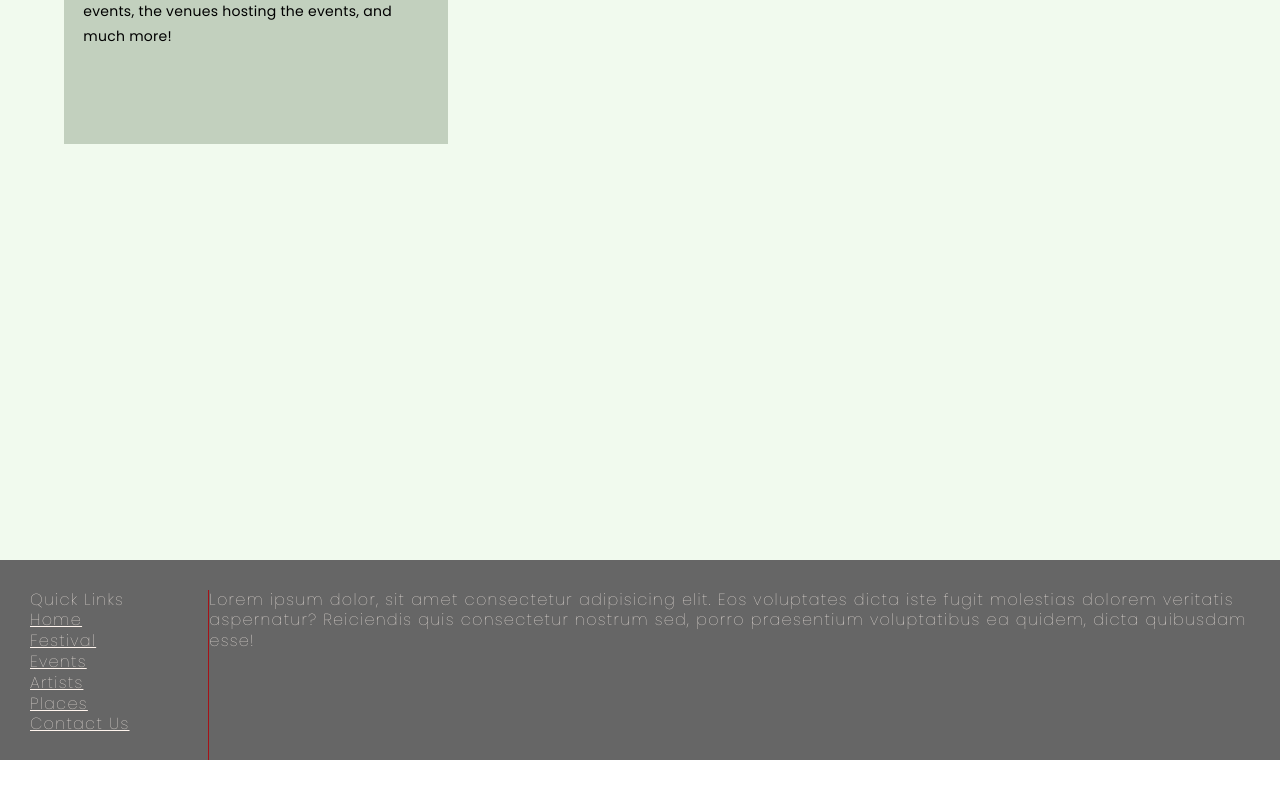
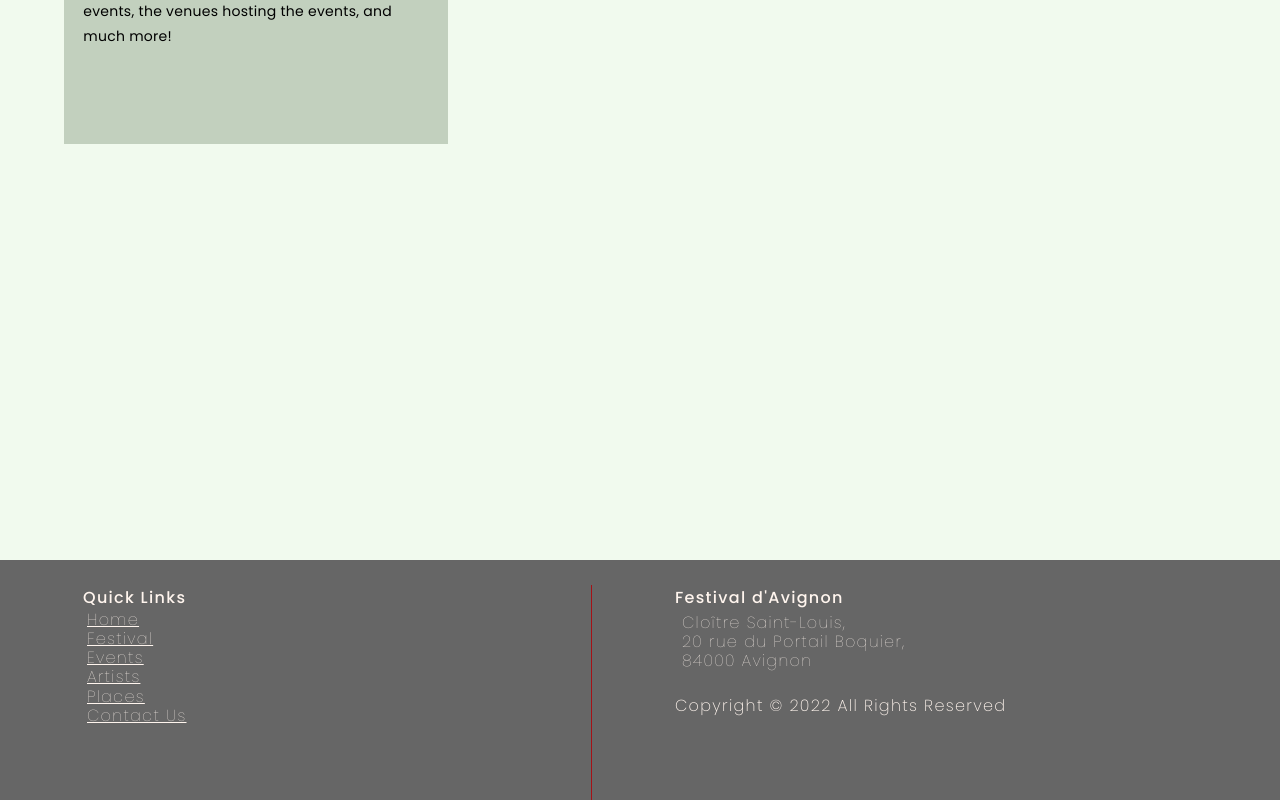
Before and after one commit to AndreaPrati98/Polimi--Hypermedia---project, a Nuxt app: page /home in a window 1280 px wide. Shown: the part 1443-2243 px from the top of the page. Before the commit the page ends 2203 px from the top, so only its background shows below. Built offline with nearby package versions, Linux system fonts and the light colour scheme; a web font is replaced by a local one.

Commit message:
finished footer

```diff
--- a/components/TheFooter.vue
+++ b/components/TheFooter.vue
@@ -9,10 +9,12 @@
             <a href="/places">Places</a>
             <a href="/contacts">Contact Us</a>
         </div>
-        <div>
-            <p>
-                Lorem ipsum dolor, sit amet consectetur adipisicing elit. Eos voluptates dicta iste fugit molestias dolorem veritatis aspernatur? Reiciendis quis consectetur nostrum sed, porro praesentium voluptatibus ea quidem, dicta quibusdam esse!
-            </p>
+        <div class="otherside">
+            <p class="name">Festival d'Avignon</p>
+            <p class="address">Cloître Saint-Louis, <br />
+                20 rue du Portail Boquier, <br />
+                84000 Avignon</p>
+            <p class="copyright">Copyright &#169; 2022 All Rights Reserved</p>
         </div>
     </footer>
 </template>
@@ -29,23 +31,45 @@ export default {
         background-color: #666666;
         color: seashell;
         display: flex;
-        height: 25vh;
-        padding-top: 30px;
+        height: 30vh;
+        padding-top: 25px;
         font-family: "Poppins";
-        font-weight: 100;
+        font-weight: 200;
         letter-spacing: 1.3px;
-        line-height: 1.3em;
-
+        line-height: 1.2em;
     }
 
     .all-links {
         display: flex;
         flex-direction: column;
-        width: 30%;
-        padding-left: 30px;
+        width: 40%;
+        margin-left: 80px;
+        padding-right: 10px;
         border-right: 0.5px solid var(--palette-red-dark);
+    }
+    .name ,.all-links p{
+        font-weight: 500;
+    }
+
+    .all-links a, .address{
+        margin-left: 7px;
+}
+
+    .all-links, .address {
+        font-weight: 100;
     }
 
 
+    .otherside {
+        margin-left: 80px;
+    }
+
+    p {
+        padding: 3px;
+    }
+
+    .copyright {
+        margin-top: 20px;
+    }
 
 </style>
```
